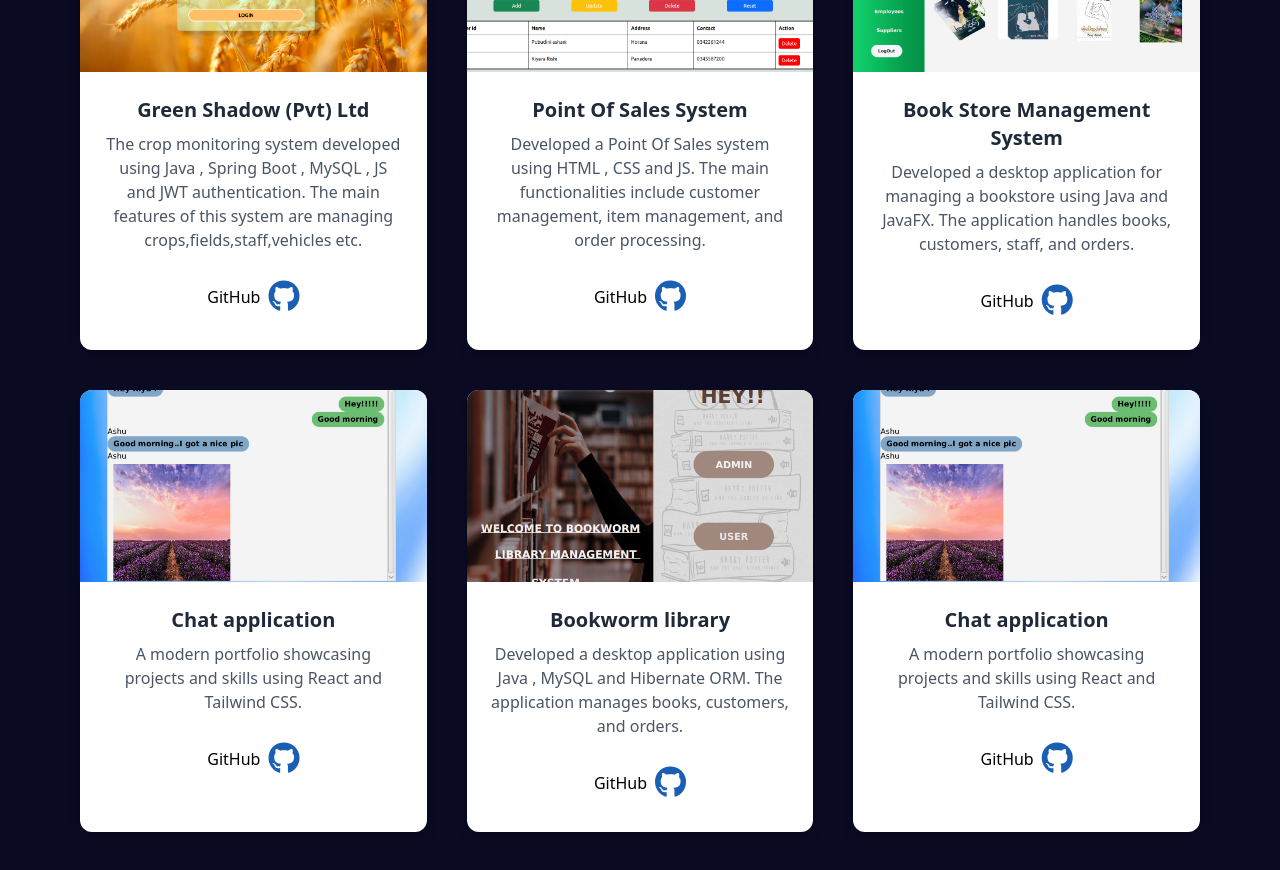
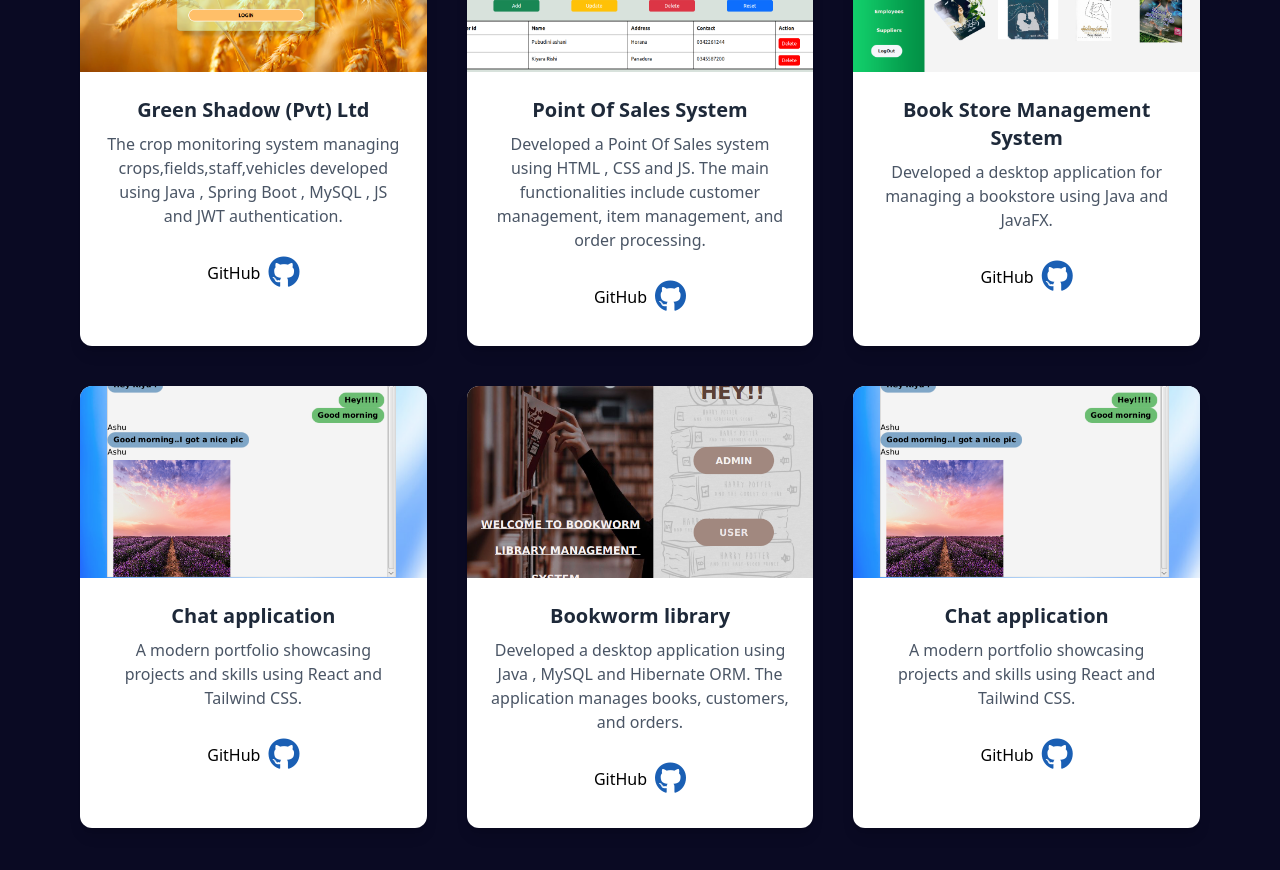
Before and after one commit to pubudiniashani/react-portfolio, a React (Vite) app: page / in a window 1280 px wide. Shown: the part 880-1750 px from the top of the page. Built offline with nearby package versions, Linux system fonts and the light colour scheme.

Commit message:
update projects section

```diff
--- a/src/components/Projects.tsx
+++ b/src/components/Projects.tsx
@@ -10,7 +10,7 @@ export const Projects = () => {
     const projects = [
         {
             title: "Green Shadow (Pvt) Ltd",
-            description: "The crop monitoring system developed using Java , Spring Boot , MySQL , JS and JWT authentication. The main  features of this system are managing crops,fields,staff,vehicles etc.",
+            description: "The crop monitoring system managing crops,fields,staff,vehicles developed using Java , Spring Boot , MySQL , JS and JWT authentication.",
             image: image1, // Unique Image for Project 1
             link: "#",
             github: "https://github.com/pubudiniashani/green-shadow-react",
@@ -23,7 +23,7 @@ export const Projects = () => {
         },
         {
             title: "Book Store Management System",
-            description: "Developed a desktop application for managing a bookstore using Java and JavaFX. The application handles books, customers, staff, and orders.",
+            description: "Developed a desktop application for managing a bookstore using Java and JavaFX. ",
             image: image3, // Unique Image for Project 3
             github:"https://github.com/pubudiniashani/bookshop",
         },
```
